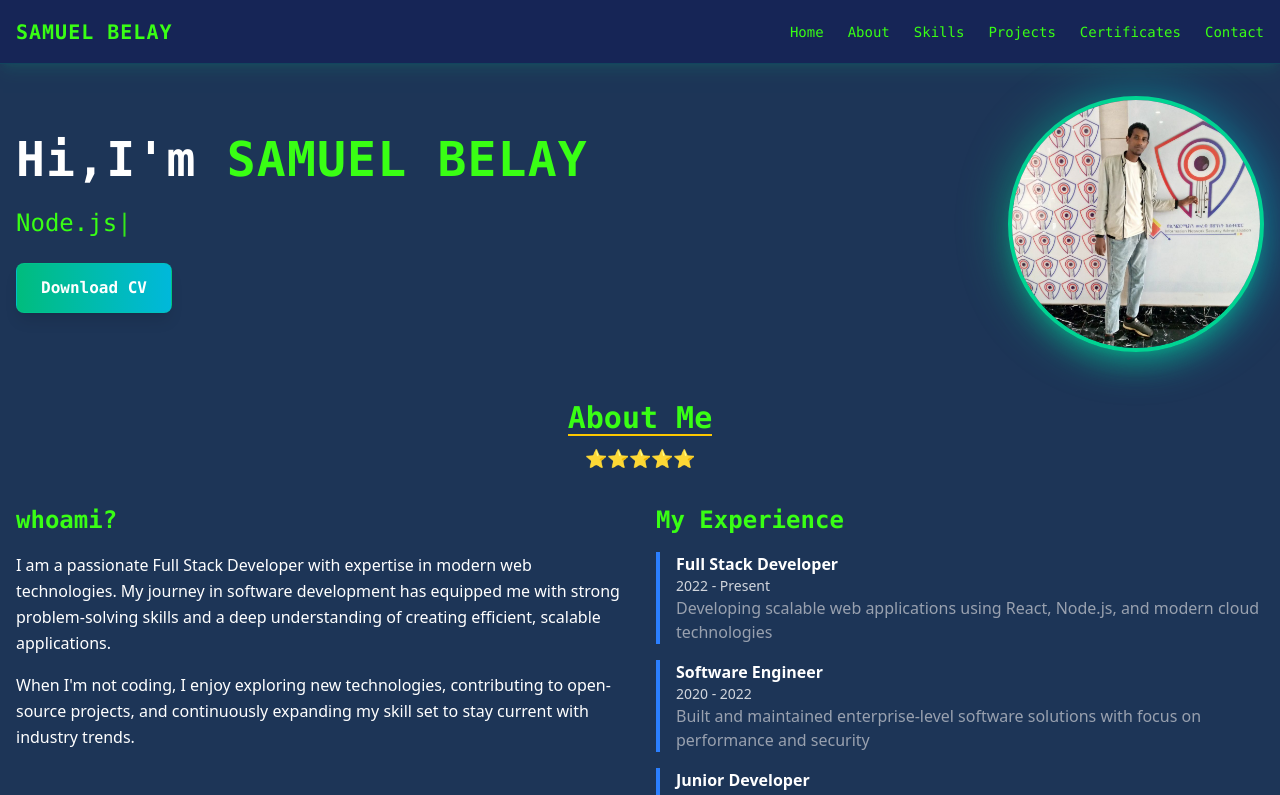
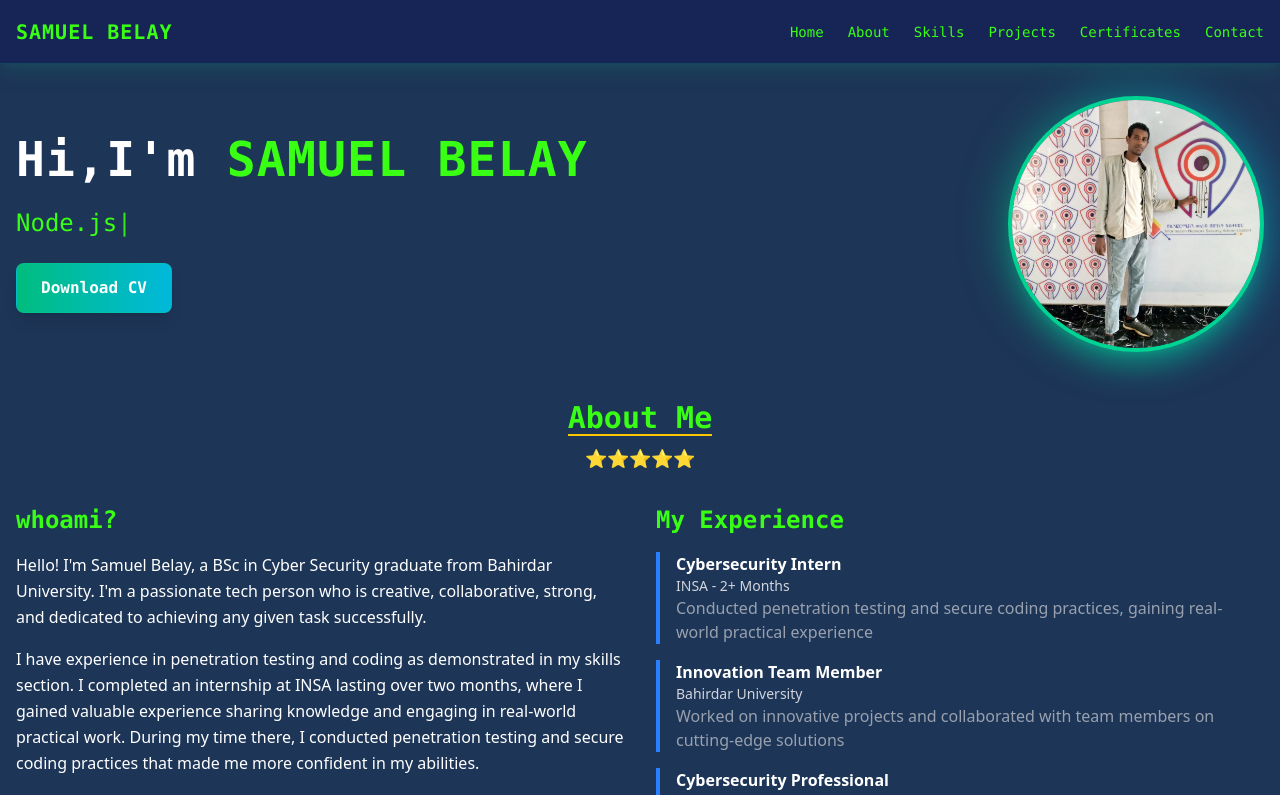
Before and after one commit to Anonimize4/mini-project-, a React (Vite) app: page / in a window 1280 px wide. Shown: the top 795 px of the page. Built offline with nearby package versions, Linux system fonts and the light colour scheme.

Commit message:
whoami page added

```diff
--- a/src/components/AboutSection.tsx
+++ b/src/components/AboutSection.tsx
@@ -25,13 +25,20 @@ const AboutSection = () => {
         >
           <h3 className="text-2xl font-semibold mb-4 font-mono" style={{ color: '#39FF14' }}>whoami?</h3>
           <p className="text-white leading-relaxed mb-4">
-            I am a passionate Full Stack Developer with expertise in modern web technologies.
-            My journey in software development has equipped me with strong problem-solving skills
-            and a deep understanding of creating efficient, scalable applications.
+            Hello! I'm Samuel Belay, a BSc in Cyber Security graduate from Bahirdar University.
+            I'm a passionate tech person who is creative, collaborative, strong, and dedicated to achieving
+            any given task successfully.
+          </p>
+          <p className="text-white leading-relaxed mb-4">
+            I have experience in penetration testing and coding as demonstrated in my skills section.
+            I completed an internship at INSA lasting over two months, where I gained valuable experience
+            sharing knowledge and engaging in real-world practical work. During my time there, I conducted
+            penetration testing and secure coding practices that made me more confident in my abilities.
           </p>
           <p className="text-white leading-relaxed">
-            When I'm not coding, I enjoy exploring new technologies, contributing to open-source
-            projects, and continuously expanding my skill set to stay current with industry trends.
+            I have also worked at the innovation team at Bahirdar University. I'm an experienced person
+            with many certificates and recognitions, both online and in person, that validate my expertise
+            and commitment to the field.
           </p>
         </motion.div>
 
@@ -46,19 +53,19 @@ const AboutSection = () => {
           <motion.div className="space-y-4">
             {[
               {
-                title: "Full Stack Developer",
-                period: "2022 - Present",
-                description: "Developing scalable web applications using React, Node.js, and modern cloud technologies"
+                title: "Cybersecurity Intern",
+                period: "INSA - 2+ Months",
+                description: "Conducted penetration testing and secure coding practices, gaining real-world practical experience"
               },
               {
-                title: "Software Engineer",
-                period: "2020 - 2022",
-                description: "Built and maintained enterprise-level software solutions with focus on performance and security"
+                title: "Innovation Team Member",
+                period: "Bahirdar University",
+                description: "Worked on innovative projects and collaborated with team members on cutting-edge solutions"
               },
               {
-                title: "Junior Developer",
-                period: "2019 - 2020",
-                description: "Started professional journey learning best practices and contributing to various projects"
+                title: "Cybersecurity Professional",
+                period: "Present",
+                description: "Applying penetration testing skills and secure coding practices in various projects"
               }
             ].map((exp, index) => (
               <motion.div
```
